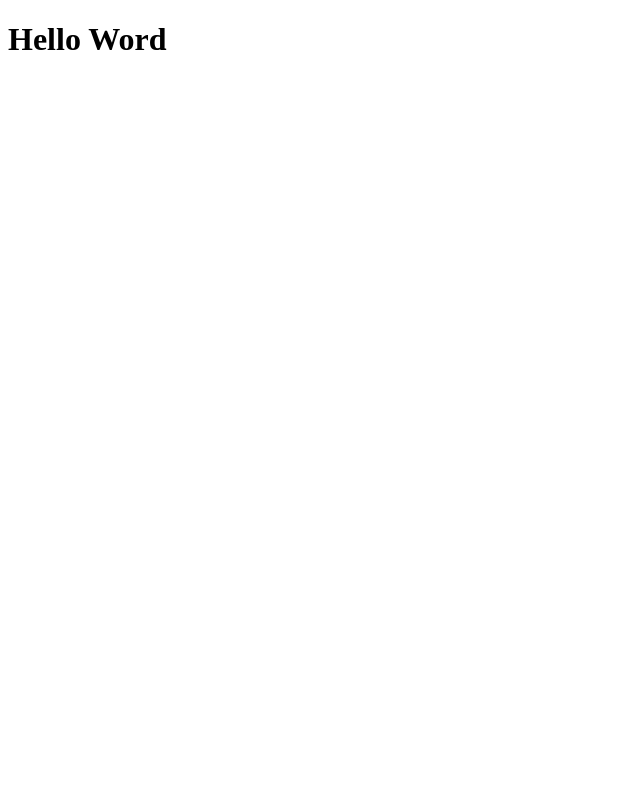
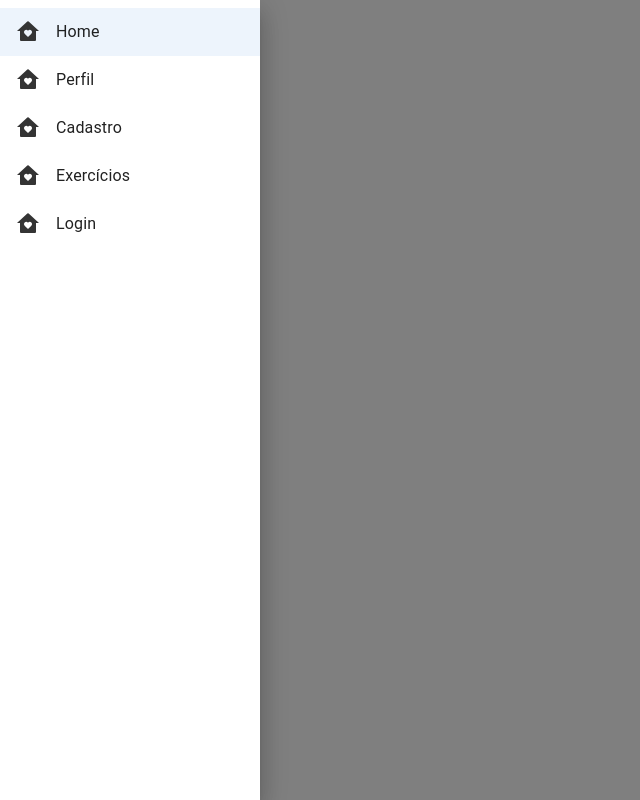
Before and after one commit to AmandaFernandes0701/Frontend-SmartGym---Projeto-Trainee, a React (Create React App) app in the folder smartgym/: page /temp in a window 1280 px wide. Shown: the whole page, without its empty margins (0-640 px from the left). Built offline with nearby package versions, Linux system fonts and the light colour scheme.

Commit message:
35% do Menu Sanduíche

```diff
--- a/smartgym/package.json
+++ b/smartgym/package.json
@@ -3,11 +3,15 @@
   "version": "0.1.0",
   "private": true,
   "dependencies": {
+    "@emotion/react": "^11.10.5",
+    "@emotion/styled": "^11.10.5",
+    "@mui/material": "^5.10.12",
     "@testing-library/jest-dom": "^5.16.5",
     "@testing-library/react": "^13.4.0",
     "@testing-library/user-event": "^13.5.0",
     "react": "^18.2.0",
     "react-dom": "^18.2.0",
+    "react-icons": "^4.6.0",
     "react-router-dom": "^5.3.0",
     "react-scripts": "5.0.1",
     "web-vitals": "^2.1.4"
--- a/smartgym/src/App.js
+++ b/smartgym/src/App.js
@@ -4,7 +4,6 @@ import Routes from "./routes";
 function App() {
   return (
     <div>
-      <h1>Hello Word</h1>
       <Routes/>
     </div>
   );
--- /dev/null
+++ b/smartgym/src/pages/Menu_Sanduiche/Menu_Sanduiche.css
@@ -0,0 +1,6 @@
+.list{
+    width: 260px;
+}
+.ListItemText{
+    margin-left: 16px;
+}
--- /dev/null
+++ b/smartgym/src/pages/Menu_Sanduiche/Menu_Sanduiche.js
@@ -0,0 +1,68 @@
+import { Drawer, List, ListItem, ListItemText, Typography } from "@mui/material";
+import React, { useState } from "react";
+import { IconContext, icons } from "react-icons/lib";
+import { RiHomeHeartFill } from "react-icons/ri";
+import "./Menu_Sanduiche.css"
+import { useHistory } from "react-router-dom";
+import Home from "../Home";
+
+function Menu_Sanduiche() {
+    const history = useHistory();
+    const [currentPage, setcurrentPage] = useState("/home");
+
+    function handleClick(pathName) {
+        history.push(pathName);
+        setcurrentPage(pathName);
+    }
+
+    const pages = [
+        {
+            pathName: "/home",
+            icon: <RiHomeHeartFill/>,
+            text: "Home"
+        },
+        {
+            pathName: "/perfil",
+            icon: <RiHomeHeartFill/>,
+            text: "Perfil"
+        },
+        {
+            pathName: "/cadastro",
+            icon: <RiHomeHeartFill/>,
+            text: "Cadastro"
+        },
+        {
+            pathName: "/exercicios",
+            icon: <RiHomeHeartFill/>,
+            text: "Exercícios"
+        },
+        {
+            pathName: "/login",
+            icon: <RiHomeHeartFill/>,
+            text: "Login"
+        },
+    ]
+
+    return (
+        <Drawer open={true}>
+
+            <List className="list">
+                {pages.map((listItem) => {
+                    return (
+                        <ListItem button
+                            selected={currentPage === listItem.pathName}
+                            onClick={() => { handleClick(listItem.pathName) }}>
+                            <IconContext.Provider value={{ color: "#343434", size: "1.5em" }}>
+                                {listItem.icon}
+                            </IconContext.Provider>
+                            <ListItemText className="ListItemText">
+                                <Typography>{listItem.text}</Typography>
+                            </ListItemText>
+                        </ListItem>
+                    );
+                })}
+            </List>
+        </Drawer>
+    );
+}
+export default Menu_Sanduiche;
--- /dev/null
+++ b/smartgym/src/pages/Menu_Sanduiche/index.js
@@ -0,0 +1 @@
+export {default} from "./Menu_Sanduiche";
--- a/smartgym/src/routes.js
+++ b/smartgym/src/routes.js
@@ -5,6 +5,7 @@ import Home from './pages/Home';
 import Login from './pages/Login';
 import Exercicios from './pages/Exercicios';
 import Perfil from './pages/Perfil';
+import Menu_Sanduiche from "./pages/Menu_Sanduiche";
 
 function Routes(){
     return(
@@ -15,7 +16,7 @@ function Routes(){
                 <Route path='/cadastro' component={Cadastro}/>
                 <Route path='/exercicios' component={Exercicios}/>
                 <Route path='/perfil' component={Perfil}/>
-
+                <Route path='/temp' component={Menu_Sanduiche}/>
             </Switch>
         </BrowserRouter>
     )
```
Also changed, not shown: 1 other file (tests, documents, lock files or other folders).
